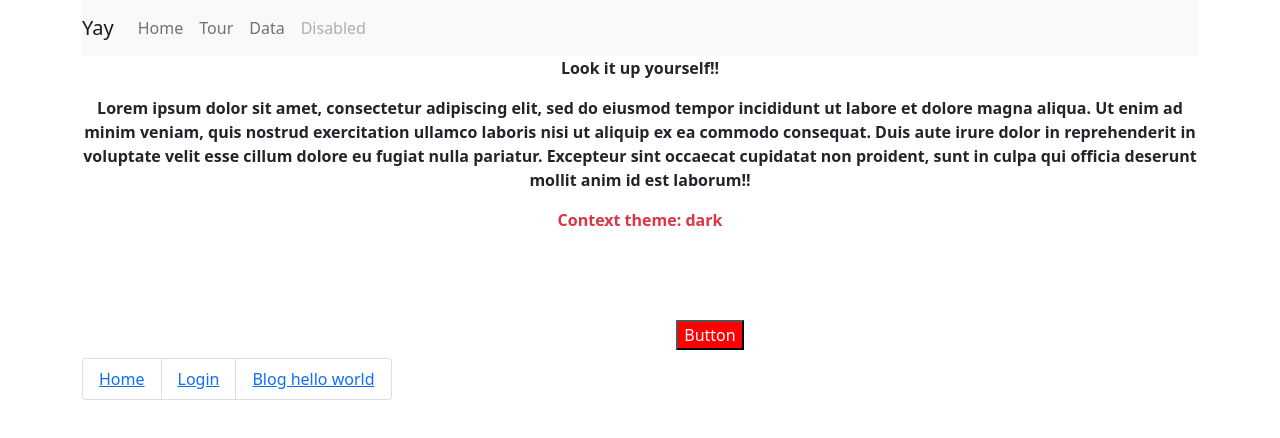
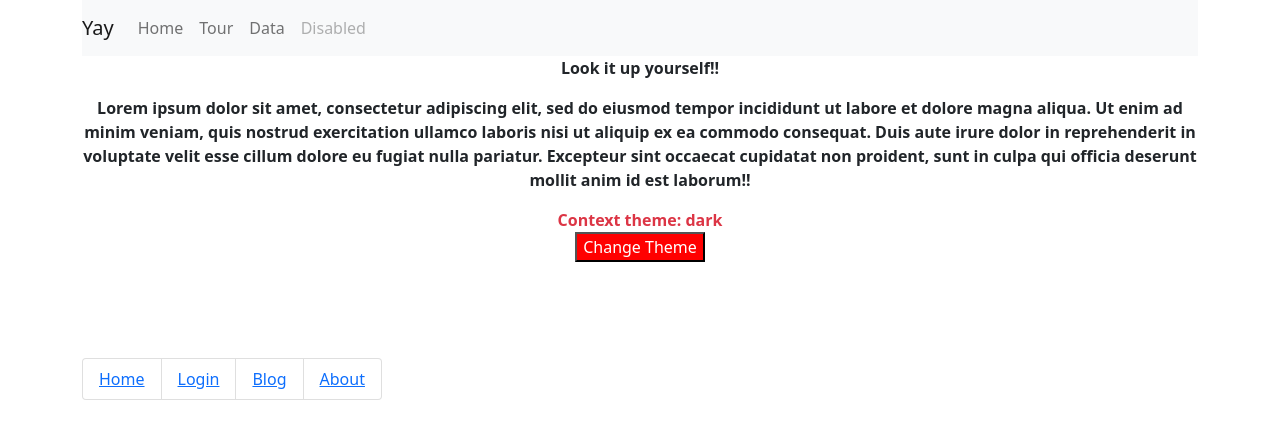
Before and after one commit to HasanTusher/next-app, a Next.js app: page /about in a window 1280 px wide. Shown: the top 438 px of the page. Built offline with nearby package versions, Linux system fonts and the light colour scheme.

Commit message:
Button Refactored

```diff
--- a/components/Button.tsx
+++ b/components/Button.tsx
@@ -4,5 +4,5 @@ import React, {ComponentProps} from "react";
 
 
 export function Button({props}: any){
-        return <button type="button" className={styles.error} onClick={props}>Button</button>
+        return <button type="button" className={styles.error} onClick={props}>Change Theme</button>
 }
--- a/components/layout.tsx
+++ b/components/layout.tsx
@@ -1,5 +1,7 @@
 import React, {ReactNode} from "react";
 import {AppProps} from "next/app";
+import {Button} from "./Button";
+import Link from "next/link";
 // import 'bootstrap/dist/css/bootstrap.css'
 
 type Props = {
@@ -38,20 +40,29 @@ function Layout({children, title="yay"}: Props){
                 </nav>
 
             </div>
-            {/*<div className="col-12 mr-0">*/}
-            {/*    <nav className="navbar navbar-light bg-light pull-right">*/}
-            {/*        <form className="form-inline">*/}
-            {/*            <div className="form-group">*/}
-            {/*                <input className="form-control mr-sm-2" type="search" placeholder="Search" aria-label="Search"/>*/}
-            {/*                <button className="btn btn-outline-success my-2 my-sm-0" type="submit">Search</button>*/}
-            {/*            </div>*/}
-
-            {/*        </form>*/}
-            {/*    </nav>*/}
-            {/*</div>*/}
         </div>
 
         {children}
+
+        <div className="row">
+            <div className="col-12 position-fixed bottom-50 w-100 text-center">
+                <ul className="list-group list-group-horizontal mt-2 text-center ml-auto">
+                    <li className="list-group-item"><Link href="/">
+                        <a>Home</a>
+                    </Link></li>
+                    <li className="list-group-item"><Link href="/login">
+                        <a>Login</a>
+                    </Link></li>
+                    <li className="list-group-item"> <Link href="/blog">
+                        <a>Blog</a>
+                    </Link></li>
+                    <li className="list-group-item"> <Link href="/about">
+                        <a>About</a>
+                    </Link></li>
+                </ul>
+
+            </div>
+        </div>
     </div>
     </>
 }
--- a/package.json
+++ b/package.json
@@ -12,7 +12,8 @@
     "jsonwebtoken": "^8.5.1",
     "next": "12.0.7",
     "react": "17.0.2",
-    "react-dom": "17.0.2"
+    "react-dom": "17.0.2",
+    "react-modal": "^3.14.4"
   },
   "devDependencies": {
     "@types/jsonwebtoken": "^8.5.6",
--- a/pages/about.tsx
+++ b/pages/about.tsx
@@ -31,24 +31,7 @@ function About() {
             </div>
 
             <div className="col-12 fw-bold text-danger text-center"> Context theme: {theme}</div>
-
-            <div className="col-12 position-fixed bottom-50 w-100 text-center">
-                <Button props={()=>setTheme("ayya")}/>
-
-                <ul className="list-group list-group-horizontal mt-2 text-center ml-auto">
-                    <li className="list-group-item"><Link href="/">
-                        <a>Home</a>
-                    </Link></li>
-                    <li className="list-group-item"><Link href="/login">
-                        <a>Login</a>
-                    </Link></li>
-                    <li className="list-group-item"> <Link href="/blog/hello-world">
-                        <a>Blog hello world</a>
-                    </Link></li>
-                </ul>
-
-            </div>
-
+            <div className="col-12 text-center"> <Button props={()=>setTheme("ayya")}/></div>
 
         </div>
 
--- a/pages/index.tsx
+++ b/pages/index.tsx
@@ -5,8 +5,8 @@ import Image from 'next/image'
 
 const Home: NextPage = () => {
   return <div className="row">
-    <div className="col-12">
-      <p className="fw-bold">Hi there</p>
+    <div className="col-12 text-center">
+      <p className="fw-bolder">Hi there</p>
     </div>
   </div>
 }
```
Also changed, not shown: pages/blog/index.tsx (added, +15 -0 lines), 1 other file (tests, documents, lock files or other folders).
